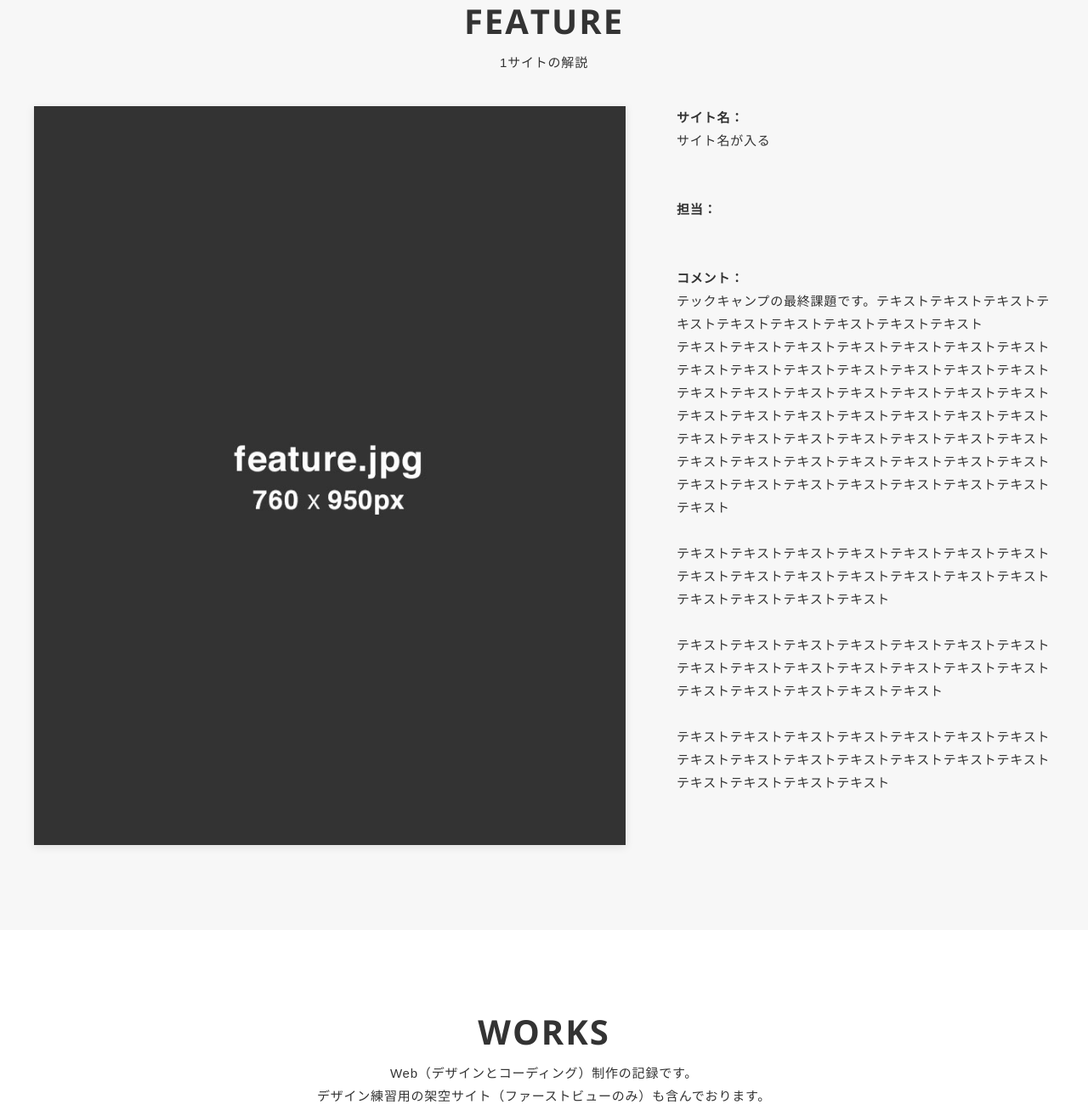
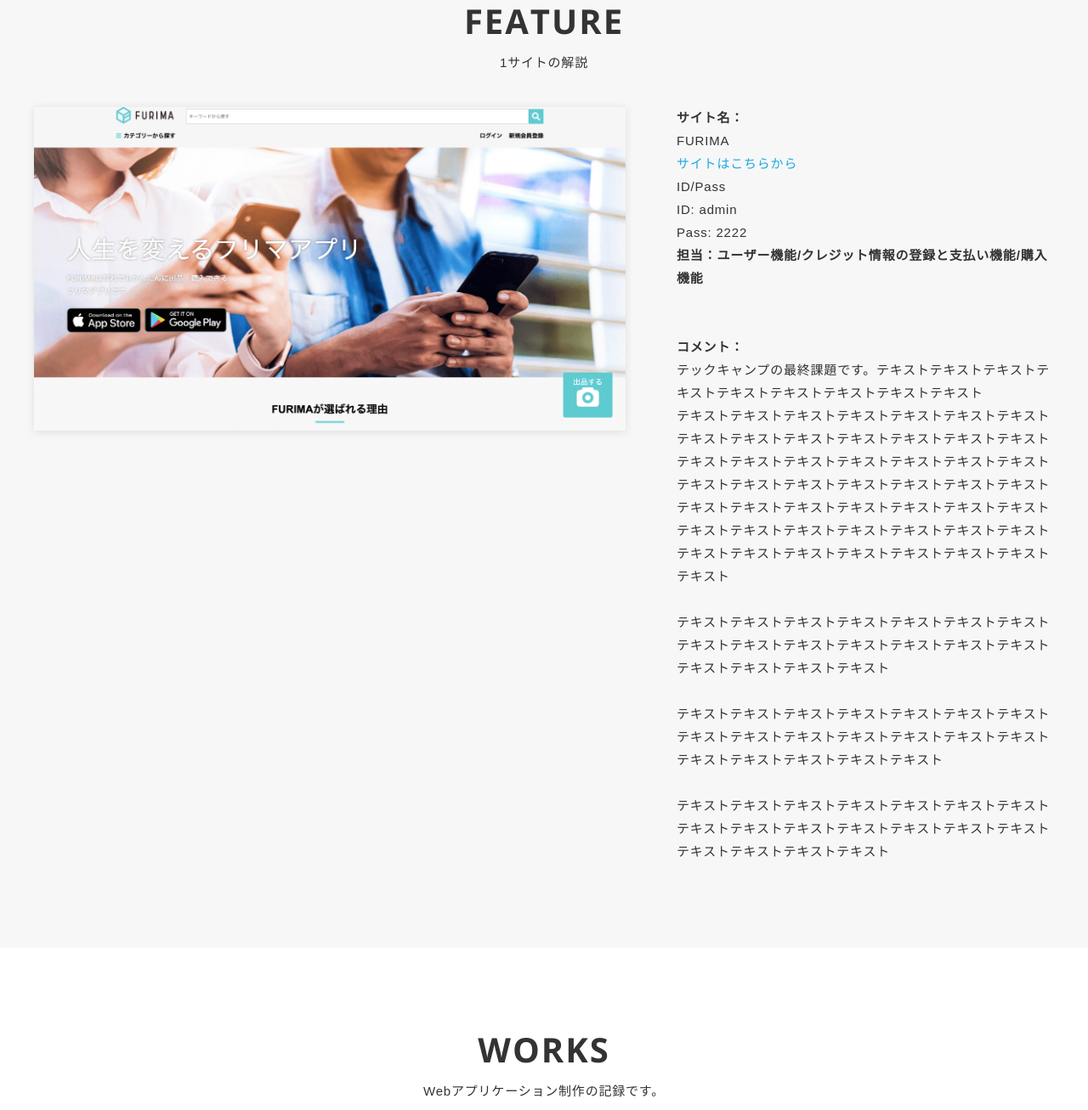
Before and after one commit to eiichi-mamada/portfolio_eiichi, a plain HTML site: page index.html in a window 1280 px wide. Shown: the part 2220-3527 px from the top of the page at 85% size. Drawn offline with nearby package versions, Linux system fonts and the light colour scheme; some packages are replaced by stand-ins of ours; a script that the page names is missing.

Commit message:
FURIMA画像追加

```diff
--- a/index.html
+++ b/index.html
@@ -172,13 +172,14 @@
           <div class="section-body">
             <div class="section-image">
               <a href="https://webdesigner-go.com/" class="hover-action-01" target="_blank"><img
-                  src="img/feature/feature.jpg" alt=""></a>
+                  src="img/feature/feature_furima.png" alt=""></a>
             </div>
             <div class="section-desc">
               <div class="section-text">
-                <span class="text-bold">サイト名：</span><br>サイト名が入る<br><a href="#"
-                  target="_blank"></a><br><br>
-                <span class="text-bold">担当：</span><br> <br>
+                <span class="text-bold">サイト名：</span><br>FURIMA<br><a href="http://18.177.240.72/"
+                  target="_blank">サイトはこちらから</a><br>ID/Pass<br>ID: admin<br>Pass: 2222<br>
+                <span class="text-bold">担当：ユーザー機能/クレジット情報の登録と支払い機能/購入機能
+                </span><br> <br>
                 <br>
                 <span
                   class="text-bold">コメント：</span><br>テックキャンプの最終課題です。テキストテキストテキストテキストテキストテキストテキストテキストテキスト<br>テキストテキストテキストテキストテキストテキストテキストテキストテキストテキストテキストテキストテキストテキストテキストテキストテキストテキストテキストテキストテキストテキストテキストテキストテキストテキストテキストテキストテキストテキストテキストテキストテキストテキストテキストテキストテキストテキストテキストテキストテキストテキストテキストテキストテキストテキストテキストテキストテキストテキスト<br><br>テキストテキストテキストテキストテキストテキストテキストテキストテキストテキストテキストテキストテキストテキストテキストテキストテキストテキスト<br><br>
@@ -194,7 +195,8 @@
             <h2 class="section-title">WORKS</h2>
             <div class="section-intro">
               <div class="section-text">
-                Web（デザインとコーディング）制作の記録です。<br class="pc">デザイン練習用の架空サイト（ファーストビューのみ）も含んでおります。
+                Webアプリケーション制作の記録です。
+                <!-- <br class="pc">デザイン練習用の架空サイト（ファーストビューのみ）も含んでおります。 -->
               </div>
             </div>
           </div>
@@ -230,7 +232,7 @@
                 <div class="card-caption-info">Design</div>
               </div>
             </div>
-            <div class="card">
+            <!-- <div class="card">
               <a href="img/works/school.jpg" data-size="960x720" class="card-image hover-action-01">
                 <img class="lazyload fadein" src="img/placeholder4x3.png" data-src="img/works/school.jpg" alt="" />
               </a>
@@ -256,7 +258,7 @@
                 <div class="card-caption-title">サイト名が入る</div>
                 <div class="card-caption-info">Design</div>
               </div>
-            </div>
+            </div> -->
           </div>
         </div>
       </section>
```
Also changed, not shown: img/feature/feature_furima.png (added).
